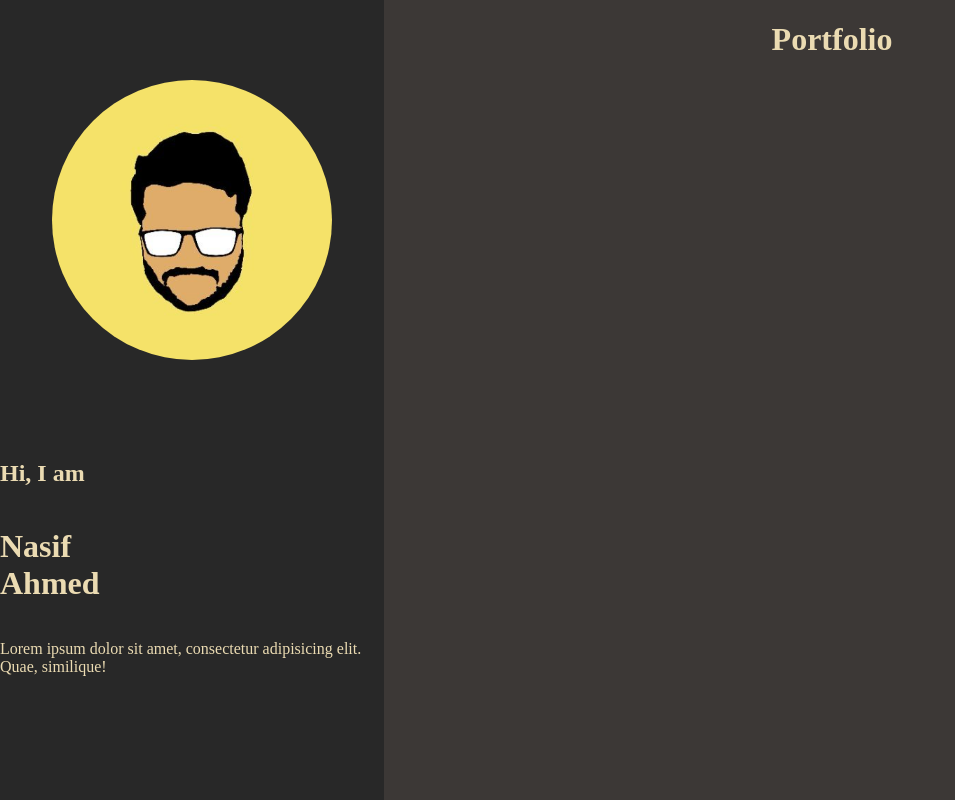
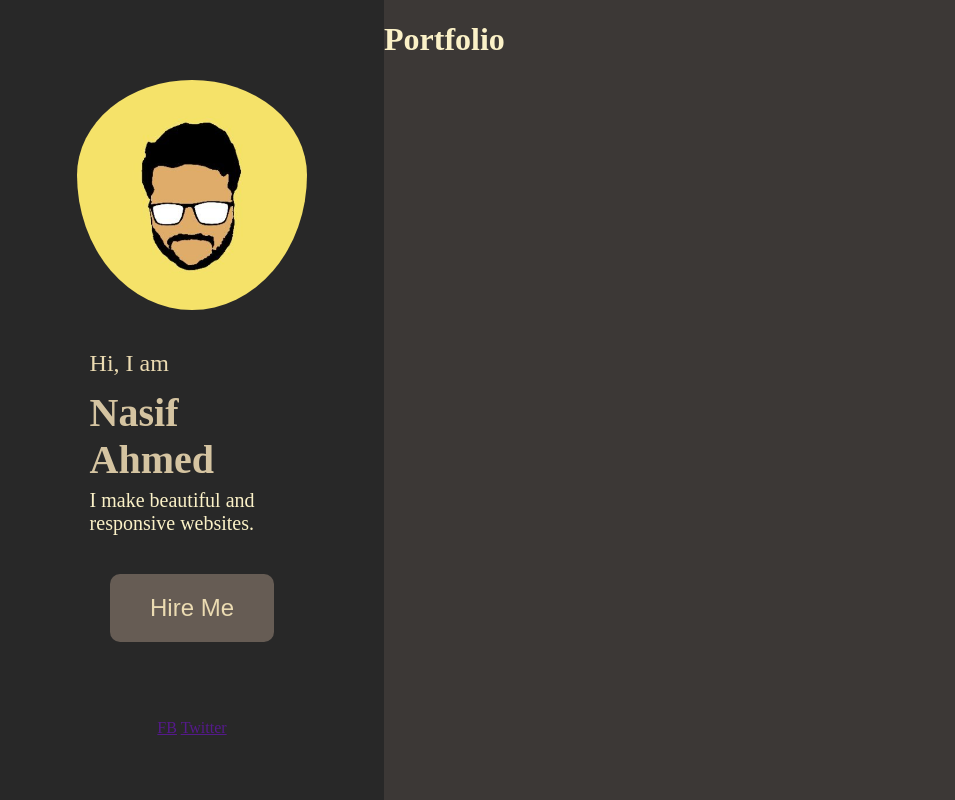
Before and after one commit to NasifAhmed/fancy-portfolio-test, a plain HTML site: page index.html in a window 1280 px wide. Shown: the whole page, without its empty margins (0-955 px from the left). Drawn offline with Linux system fonts and the light colour scheme.

Commit message:
Add pofile contents and hire button

```diff
--- a/index.html
+++ b/index.html
@@ -13,9 +13,18 @@
         <div class="main-container">
             <div class="profile-container">
                 <img src="assets/dp.jpg" id="avatar" alt="">
-                <h2>Hi, I am</h2>
-                <h1>Nasif<br>Ahmed</h1>
-                <p>Lorem ipsum dolor sit amet, consectetur adipisicing elit. Quae, similique!</p>
+                <section class="profile-content">
+                    <h2>Hi, I am</h2>
+                    <h1>Nasif<br>Ahmed</h1>
+                    <p>I make beautiful and responsive websites.</p>
+                </section>
+                <footer class="profile-footer">
+                    <button>Hire Me</button>
+                    <div class="profile-links">
+                        <a href="">FB</a>
+                        <a href="">Twitter</a>
+                    </div>
+                </footer>
             </div>
             <div class="portfolio-container">
                 <h1>Portfolio</h1>
--- a/styles/main.css
+++ b/styles/main.css
@@ -1,29 +1,27 @@
 body {
-    margin: 0;
-    padding: 0;
+    margin: 0px;
+    padding: 0px;
 }
 
 :root {
     --primary-bg: #282828;
     --secondary-bg: #3C3836;
     --button-bg: #665C54;
-    --primary-fg: #EBDBB2;
-    --tertiary-bg: #FBF1C7;
+    --primary-fg: #FBF1C7;
+    --secondary-fg: #EBDBB2;
+    --tertiary-fg: #D5C4A1;
 }
 
 .main-container {
     display: flex;
-
-    /* justify-content: center; */
 }
 
 .profile-container {
     background-color: var(--primary-bg);
     color: var(--primary-fg);
-    /* text-align: center; */
-    /* padding: 20px; */
     display: flex;
     flex-direction: column;
+    align-items: center;
     width: 30vw;
     height: 100vh;
 }
@@ -31,16 +29,65 @@ body {
 .portfolio-container {
     background-color: var(--secondary-bg);
     color: var(--primary-fg);
-    text-align: center;
-    /* padding: 20px; */
     width: 70vw;
     height: 100vh;
 }
 
-#avatar {
+.profile-container img {
     border-radius: 50%;
-    height: 35vh;
+    width: 18vw;
     padding-top: 10vh;
-    padding-bottom: 10vh;
-    align-self: center;
+    padding-bottom: 5vh;
 }
+
+.profile-content {
+    /* margin: 0vw 8vw 0vw 8vw; */
+    max-width: 16vw;
+
+}
+
+.profile-content h2 {
+    font-size: 1.5rem;
+    font-weight: 500;
+    margin: 0px 0px 12px 0px;
+    color: var(--secondary-fg);
+}
+
+.profile-content h1 {
+    font-size: 2.5rem;
+    font-weight: 600;
+    margin: 0px 0px 6px 0px;
+    color: var(--tertiary-fg);
+
+}
+
+.profile-content p {
+    /* max-width: 200px; */
+    font-size: 1.25rem;
+    font-weight: 400;
+    margin: 0;
+
+}
+
+.profile-footer {
+    display: flex;
+    flex-direction: column;
+    align-items: center;
+    justify-content: space-around;
+    height: 30vh;
+}
+
+.profile-footer button {
+    background-color: var(--button-bg);
+    color: var(--secondary-fg);
+    padding: 20px 40px 20px 40px;
+    font-size: 1.5rem;
+    border-radius: 10px;
+    border: none;
+}
+
+.profile-footer button:hover {
+    box-shadow: 0px 0px 30px black;
+    cursor: pointer;
+    color: var(--primary-fg);
+}
```
